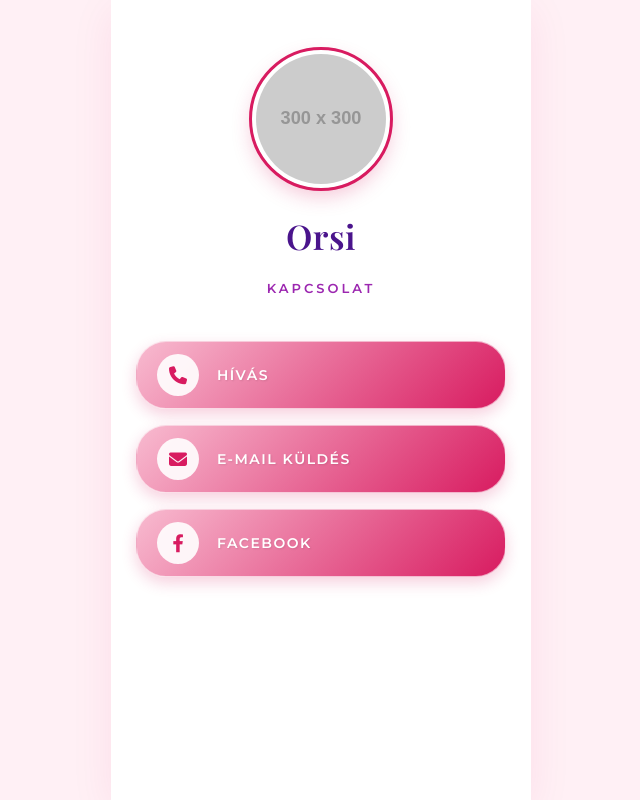
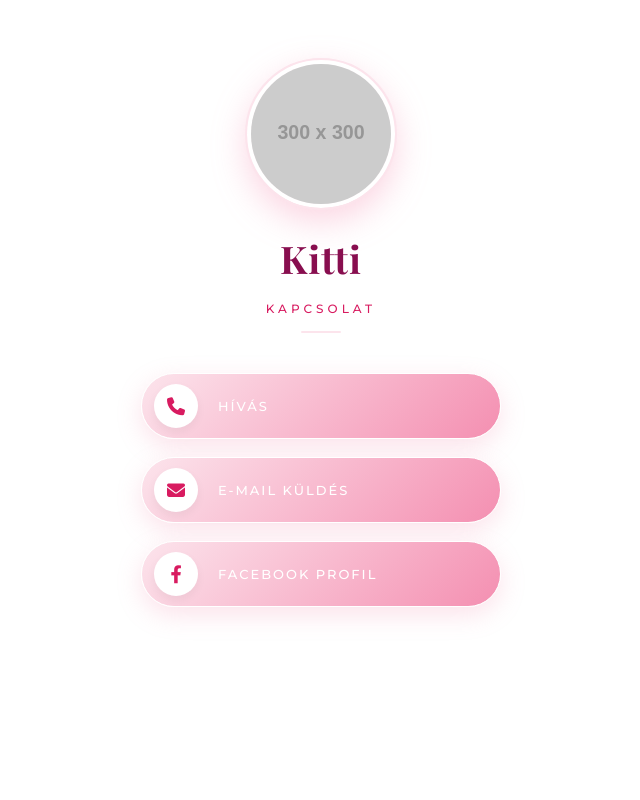
Before and after one commit to BajtaiB/orsi, a plain HTML site: page index.html in a window 1280 px wide. Shown: the whole page, without its empty margins (319-959 px from the left). Drawn offline with nearby package versions, Linux system fonts and the light colour scheme; placeholder pictures from the web are drawn by us; a web font is replaced by a local one.

Commit message:
Update HTML for Kitti's digital business card

```diff
--- a/index.html
+++ b/index.html
@@ -3,80 +3,91 @@
 <head>
     <meta charset="UTF-8">
     <meta name="viewport" content="width=device-width, initial-scale=1.0">
-    <title>Kitti - Digitális Névjegykártya</title>
+    <title>Kitti - Prémium Névjegykártya</title>
 
     <!-- Ikonkészlet betöltése (FontAwesome) -->
     <link rel="stylesheet" href="https://cdnjs.cloudflare.com/ajax/libs/font-awesome/6.4.0/css/all.min.css">
 
     <!-- Elegáns Google betűtípusok betöltése -->
-    <link href="https://fonts.googleapis.com/css2?family=Montserrat:wght@400;600&family=Playfair+Display:ital,wght@0,600;1,600&display=swap" rel="stylesheet">
+    <link href="https://fonts.googleapis.com/css2?family=Montserrat:wght@300;400;500&family=Playfair+Display:ital,wght@0,500;0,700;1,500&display=swap" rel="stylesheet">
 
     <style>
-        /* Színpaletta és alapbeállítások (Elegáns rózsaszín) */
+        /* Szigorúan csak rózsaszín és fehér paletta */
         :root {
-            --primary-color: #D81B60; /* Mély, elegáns rózsaszín (mályva) */
-            --secondary-color: #F8BBD0; /* Lágy, világos púderrózsaszín */
-            --text-dark: #4A148C;     /* Sötétlila/fekete a finom kontrasztért */
-            --text-light: #9C27B0;    /* Világosabb lila a titulushoz */
-            --bg-color: #FFF0F5;      /* Nagyon halvány levendulás-rózsaszínes fehér háttér (LavenderBlush) */
+            --pure-white: #FFFFFF;        /* Hófehér */
+            --blush-pink: #FFF5F8;        /* Leheletnyi rózsaszín háttér */
+            --powder-pink: #FCE4EC;       /* Világos púderrózsaszín */
+            --rose-pink: #F48FB1;         /* Középtónusú elegáns rózsaszín */
+            --deep-rose: #D81B60;         /* Erőteljesebb rózsaszín az ikonokhoz */
+            --dark-berry: #880E4F;        /* Nagyon sötét, elegáns rózsaszín (fekete helyett) */
         }
 
         body {
             margin: 0;
             padding: 0;
             font-family: 'Montserrat', sans-serif;
-            background-color: var(--bg-color);
+            background-color: var(--pure-white);
             display: flex;
             justify-content: center;
             align-items: flex-start;
             min-height: 100vh;
-            color: var(--text-dark);
+            color: var(--dark-berry);
         }
 
-        /* A fő kártya konténer mobilra méretezve */
+        /* A fő kártya konténer - letisztult, keret nélküli hatás mobilra */
         .card-container {
             width: 100%;
             max-width: 420px;
-            background: #FFFFFF;
+            background: var(--pure-white);
             min-height: 100vh;
-            box-shadow: 0 10px 40px rgba(216, 27, 96, 0.08);
             display: flex;
             flex-direction: column;
             align-items: center;
-            padding: 50px 25px;
+            padding: 60px 30px;
             box-sizing: border-box;
         }
 
-        /* Profilkép stílusa */
+        /* Profilkép stílusa - finom árnyékokkal és dupla kerettel */
         .profile-pic {
-            width: 130px;
-            height: 130px;
+            width: 140px;
+            height: 140px;
             border-radius: 50%;
             object-fit: cover;
-            border: 4px solid #FFFFFF;
-            outline: 3px solid var(--primary-color);
-            box-shadow: 0 8px 20px rgba(216, 27, 96, 0.25);
+            border: 4px solid var(--pure-white);
+            outline: 2px solid var(--powder-pink);
+            box-shadow: 0 12px 35px rgba(244, 143, 177, 0.4);
             margin-bottom: 25px;
+            background-color: var(--blush-pink);
         }
 
-        /* Név és titulus */
+        /* Név - klasszikus, magazin-stílusú tipográfia */
         .name {
             font-family: 'Playfair Display', serif;
-            font-size: 34px;
-            margin: 0 0 8px 0;
-            color: var(--text-dark);
+            font-size: 38px;
+            font-weight: 700;
+            margin: 0 0 5px 0;
+            color: var(--dark-berry);
             text-align: center;
-            letter-spacing: 0.5px;
+            letter-spacing: 1px;
         }
 
+        /* Titulus és elválasztó vonal */
         .title {
-            font-size: 13px;
-            color: var(--text-light);
+            font-size: 12px;
+            color: var(--deep-rose);
             text-transform: uppercase;
-            letter-spacing: 3px;
-            margin-bottom: 45px;
+            letter-spacing: 4px;
+            margin-bottom: 15px;
             text-align: center;
-            font-weight: 600;
+            font-weight: 500;
+        }
+
+        .divider {
+            width: 40px;
+            height: 2px;
+            background-color: var(--powder-pink);
+            margin-bottom: 40px;
+            border-radius: 2px;
         }
 
         /* Gombok tárolója */
@@ -84,81 +95,84 @@
             width: 100%;
             display: flex;
             flex-direction: column;
-            gap: 16px;
+            gap: 18px;
         }
 
-        /* Gombok stílusa */
+        /* Elegáns, pasztell rózsaszín gombok */
         .link-btn {
             display: flex;
             align-items: center;
-            background: linear-gradient(135deg, var(--secondary-color), var(--primary-color));
-            color: #FFFFFF; /* Fehér szöveg a rózsaszín gombokon az olvashatóságért */
+            background: linear-gradient(135deg, var(--powder-pink), var(--rose-pink));
+            color: var(--pure-white);
             text-decoration: none;
-            padding: 12px 20px;
-            border-radius: 30px;
-            font-weight: 600;
-            font-size: 14px;
-            transition: transform 0.3s ease, box-shadow 0.3s ease;
-            box-shadow: 0 6px 15px rgba(216, 27, 96, 0.2);
-            border: 1px solid rgba(255, 255, 255, 0.6);
+            padding: 10px 10px 10px 12px;
+            border-radius: 40px;
+            font-weight: 500;
+            font-size: 13px;
+            transition: all 0.4s ease;
+            box-shadow: 0 8px 25px rgba(244, 143, 177, 0.25);
+            border: 1px solid var(--pure-white);
         }
 
         .link-btn:hover {
-            transform: translateY(-3px);
-            box-shadow: 0 10px 20px rgba(216, 27, 96, 0.35);
+            transform: translateY(-4px);
+            box-shadow: 0 12px 30px rgba(216, 27, 96, 0.3);
+            background: linear-gradient(135deg, var(--rose-pink), var(--deep-rose));
         }
 
-        /* Ikonok kör alakú háttere */
+        /* Ikonok hófehér kör alakú háttere */
         .icon-wrapper {
-            background: rgba(255, 255, 255, 0.9);
-            width: 42px;
-            height: 42px;
+            background: var(--pure-white);
+            width: 44px;
+            height: 44px;
             border-radius: 50%;
             display: flex;
             justify-content: center;
             align-items: center;
-            margin-right: 18px;
+            margin-right: 20px;
             font-size: 18px;
-            color: var(--primary-color);
+            color: var(--deep-rose);
+            box-shadow: 0 4px 10px rgba(0, 0, 0, 0.05);
         }
 
         .btn-text {
             flex-grow: 1;
             text-align: left;
-            letter-spacing: 1.5px;
-            text-shadow: 1px 1px 2px rgba(0,0,0,0.1);
+            letter-spacing: 2px;
+            text-transform: uppercase;
         }
     </style>
 </head>
 <body>
 
 <div class="card-container">
-    <!-- PROFILKÉP (Cseréld ki a src attribútumot a saját képedre, ha van) -->
-    <img src="https://via.placeholder.com/300/F8BBD0/D81B60?text=Kitti+Fot%C3%B3" alt="Profilkép" class="profile-pic">
+    <!-- PROFILKÉP -->
+    <img src="https://via.placeholder.com/300/FCE4EC/880E4F?text=Kitti" alt="Profilkép" class="profile-pic">
 
     <!-- NÉV ÉS TITULUS -->
-    <h1 class="name">Orsi</h1>
+    <h1 class="name">Kitti</h1>
     <p class="title">Kapcsolat</p>
+    <div class="divider"></div>
 
     <!-- GOMBOK ÉS ADATOK -->
     <div class="links-container">
 
         <!-- Telefonszám -->
-        <a href="tel:+36303016293" class="link-btn">
+        <a href="tel:+363011111111" class="link-btn">
             <div class="icon-wrapper"><i class="fas fa-phone"></i></div>
-            <span class="btn-text">HÍVÁS</span>
+            <span class="btn-text">Hívás</span>
         </a>
 
         <!-- E-mail -->
-        <a href="mailto:fitthaj@ęgmail.com" class="link-btn">
+        <a href="mailto:kitti@gmail.hhh" class="link-btn">
             <div class="icon-wrapper"><i class="fas fa-envelope"></i></div>
-            <span class="btn-text">E-MAIL KÜLDÉS</span>
+            <span class="btn-text">E-mail küldés</span>
         </a>
 
         <!-- Facebook -->
         <a href="https://www.facebook.com/profile.php?id=100009124605034&locale=hu_HU" target="_blank" class="link-btn">
             <div class="icon-wrapper"><i class="fab fa-facebook-f"></i></div>
-            <span class="btn-text">FACEBOOK</span>
+            <span class="btn-text">Facebook profil</span>
         </a>
 
     </div>
```
